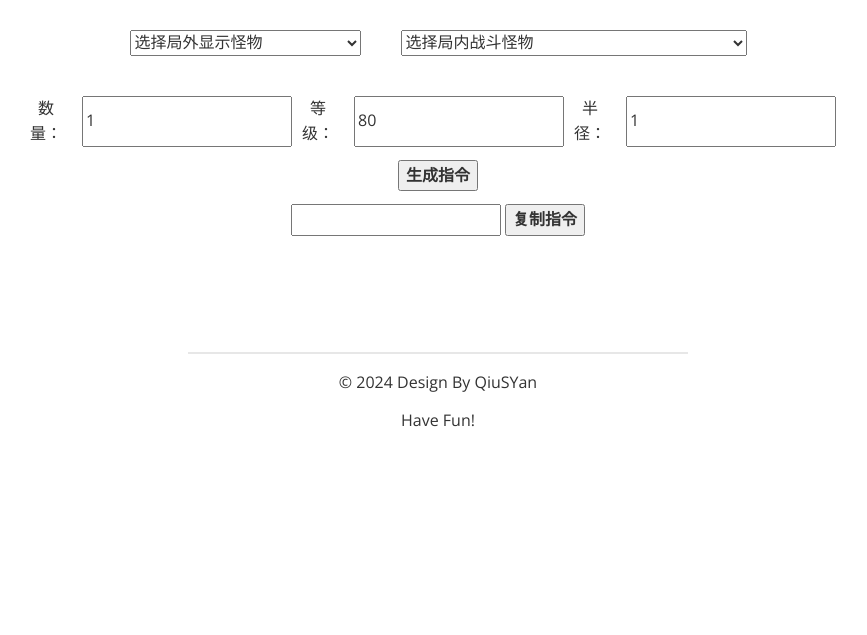
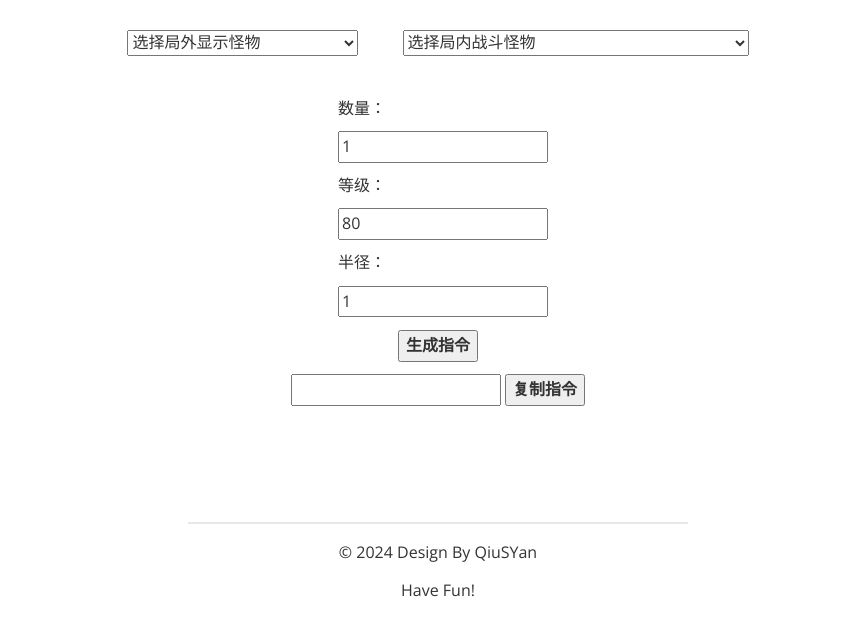
Before and after one commit to QSlotus/Monster-Generator, a plain HTML site: page index.html in a window 1280 px wide. Shown: the part 135-770 px from the top of the page, without its empty margins (202-1069 px from the left). Drawn offline with nearby package versions, Linux system fonts and the light colour scheme.

Commit message:
修复移动端显示

```diff
--- a/index.html
+++ b/index.html
@@ -1,13 +1,14 @@
 <!doctype html>
 <html>
 <head>
-<meta charset='UTF-8'><meta name='viewport' content='width=device-width initial-scale=1'>
+<meta charset='UTF-8'>
+<meta name='viewport' content='width=device-width initial-scale=1'>
 <title>怪物生成</title>
 <link href='https://fonts.loli.net/css?family=Open+Sans:400italic,700italic,700,400&subset=latin,latin-ext' rel='stylesheet' type='text/css' />
 <link href="./assets/css/typora.css" rel="stylesheet">
 </head>
 <body class='typora-export os-windows'>
-<div id='write'  class=''>
+<div id='write' class=''>
 
 <meta charset="UTF-8">
 <meta name="viewport" content="width=device-width, initial-scale=1.0">
@@ -23,14 +24,15 @@
     }
     #parameterInputs {
         margin-top: 20px;
-        display: flex;
-        justify-content: center;
+        display: block;
+        text-align: left;
+        max-width: 200px;
+        margin-left: auto;
+        margin-right: auto;
     }
-    #parameterInputs input {
-        margin: 0 10px;
-    }
-    #parameterInputs label {
-        margin-right: 10px;
+    #parameterInputs label, #parameterInputs input {
+        display: block;
+        margin-bottom: 10px;
     }
 </style>
 
@@ -39,28 +41,31 @@
 <select id="monsterSelect" class="selector">
 <option value="">选择局外显示怪物</option>
 <!-- 动态插入局外显示怪物的选项 -->
-</select><select id="stageSelect" class="selector">
+</select>
+<select id="stageSelect" class="selector">
 <option value="">选择局内战斗怪物</option>
 <!-- 动态插入局内战斗怪物的选项 -->
-</select><div id="parameterInputs">
-<label for="quantityInput">数量：</label>
-<input type="number" id="quantityInput" placeholder="数量" value="1">
-<br/>
-<label for="levelInput">等级：</label>
-<input type="number" id="levelInput" placeholder="等级" value="80">
-<br/>
-<label for="radiusInput">半径：</label>
-<input type="number" id="radiusInput" placeholder="半径" value="1">
-<br/>
-</div><p><button id="pairButton"><b><span>生成指令</span></b></button></p><div id="result">
-<input type="text" id="commandBox" readonly="">
-<button id="copyButton"><b>复制指令</b></button>
-</div><script src="./assets/js/command.js"></script></body>
-</html></div>
+</select>
+<div id="parameterInputs">
+    <label for="quantityInput">数量：</label>
+    <input type="number" id="quantityInput" placeholder="数量" value="1" />
+    <label for="levelInput">等级：</label>
+    <input type="number" id="levelInput" placeholder="等级" value="80" />
+    <label for="radiusInput">半径：</label>
+    <input type="number" id="radiusInput" placeholder="半径" value="1" />
+</div>
+<p><button id="pairButton"><b><span>生成指令</span></b></button></p>
+<div id="result">
+    <input type="text" id="commandBox" readonly="">
+    <button id="copyButton"><b>复制指令</b></button>
+</div>
+<script src="./assets/js/command.js"></script>
+</body>
+</html>
+</div>
 <center><hr width="500"></center>
 <p>&copy; 2024 Design By QiuSYan</p>
 <p>Have Fun!</p>
 
-
 </body>
 </html>
```
